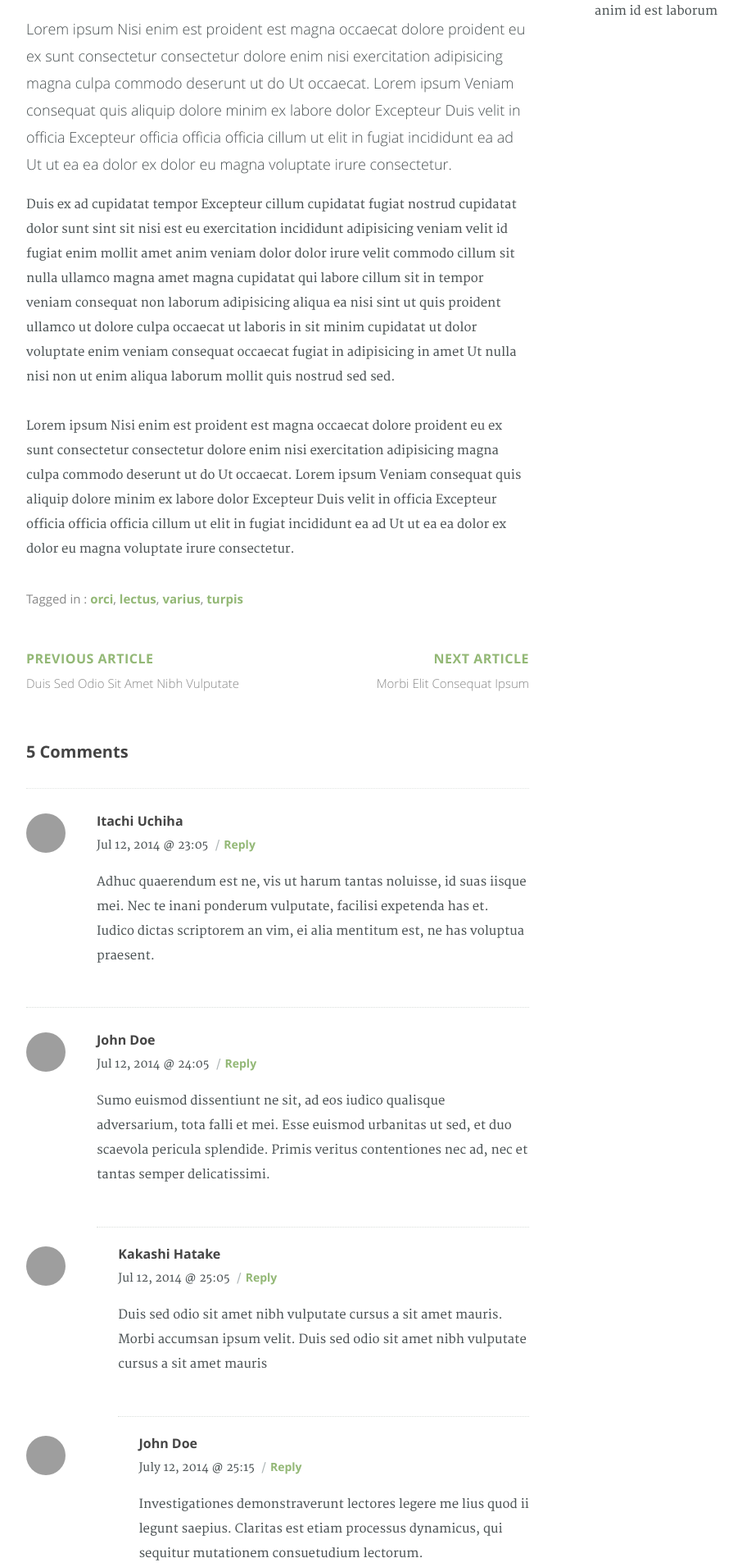
After one commit to maknetaRo/website, a Django app: template templates/blog/post_detail.html in a window 1280 px wide. The commit adds this page. Shown: the part 736-2647 px from the top of the page at 82% size, without its empty margins (122-1028 px from the left). Run offline with Django 3.2, Linux system fonts and the light colour scheme; the template is opened without the code that fills it, so the values that code supplies are empty; some libraries are stand-ins or nearby versions; grey boxes are pictures that could not be loaded.

Commit message:
adding active links in navbar and footer, adding post_detail.html and _add_comment.html files

```diff
--- a/templates/blog/index.html
+++ b/templates/blog/index.html
@@ -4,7 +4,6 @@
 {% block content %}
 <!-- Content
 ================================================== -->
-
 
   <div id="main" class="eight columns">
 
@@ -36,7 +35,4 @@
 
     </div>
 
-
-
-
 {% endblock %}
--- /dev/null
+++ b/templates/blog/post_detail.html
@@ -0,0 +1,219 @@
+{% extends 'base.html'%}
+{% load static %}
+
+{% block content %}
+<div id="main" class="eight columns">
+
+  <article class="entry">
+
+    <header class="entry-header">
+
+      <h2 class="entry-title">
+        We All Love Good Typography.
+      </h2>
+
+      <div class="entry-meta">
+        <ul>
+          <li>July 11, 2014</li>
+          <span class="meta-sep">&bull;</span>
+          <li>
+            <a href="#" title="" rel="category tag">Wordpress</a>,
+            <a href="#" title="" rel="category tag">Ghost</a>
+          </li>
+          <span class="meta-sep">&bull;</span>
+          <li>Jane Doe</li>
+        </ul>
+      </div>
+
+    </header>
+
+    <div class="entry-content-media">
+      <div class="post-thumb">
+        <img src="images/m-farmerboy.jpg">
+      </div>
+    </div>
+
+    <div class="entry-content">
+      <p class="lead">Lorem ipsum Nisi enim est proident est magna occaecat dolore proident eu ex sunt consectetur consectetur dolore enim nisi exercitation adipisicing magna culpa commodo deserunt ut do Ut occaecat. Lorem ipsum Veniam consequat quis aliquip dolore minim ex labore dolor Excepteur Duis velit in officia Excepteur officia officia officia cillum ut elit in fugiat incididunt ea ad Ut ut ea ea dolor ex dolor eu magna voluptate irure consectetur.</p>
+
+      <p>Duis ex ad cupidatat tempor Excepteur cillum cupidatat fugiat nostrud cupidatat dolor sunt sint sit nisi est eu exercitation incididunt adipisicing veniam velit id fugiat enim mollit amet anim veniam dolor dolor irure velit commodo cillum sit nulla ullamco magna amet magna cupidatat qui labore cillum sit in tempor veniam consequat non laborum adipisicing aliqua ea nisi sint ut quis proident ullamco ut dolore culpa occaecat ut laboris in sit minim cupidatat ut dolor voluptate enim veniam consequat occaecat fugiat in adipisicing in amet Ut nulla nisi non ut enim aliqua laborum mollit quis nostrud sed sed.</p>
+
+      <p>Lorem ipsum Nisi enim est proident est magna occaecat dolore proident eu ex sunt consectetur consectetur dolore enim nisi exercitation adipisicing magna culpa commodo deserunt ut do Ut occaecat. Lorem ipsum Veniam consequat quis aliquip dolore minim ex labore dolor Excepteur Duis velit in officia Excepteur officia officia officia cillum ut elit in fugiat incididunt ea ad Ut ut ea ea dolor ex dolor eu magna voluptate irure consectetur.</p>
+    </div>
+
+    <p class="tags">
+           <span>Tagged in </span>:
+          <a href="#">orci</a>, <a href="#">lectus</a>, <a href="#">varius</a>, <a href="#">turpis</a>
+         </p>
+
+         <ul class="post-nav group">
+              <li class="prev"><a rel="prev" href="#"><strong>Previous Article</strong> Duis Sed Odio Sit Amet Nibh Vulputate</a></li>
+             <li class="next"><a rel="next" href="#"><strong>Next Article</strong> Morbi Elit Consequat Ipsum</a></li>
+          </ul>
+
+  </article>
+
+  <!-- Comments
+      ================================================== -->
+      <div id="comments">
+
+         <h3>5 Comments</h3>
+
+         <!-- commentlist -->
+         <ol class="commentlist">
+
+            <li class="depth-1">
+
+               <div class="avatar">
+                  <img width="50" height="50" class="avatar" src="images/user-01.png" alt="">
+               </div>
+
+               <div class="comment-content">
+
+                 <div class="comment-info">
+                    <cite>Itachi Uchiha</cite>
+
+                    <div class="comment-meta">
+                       <time class="comment-time" datetime="2014-07-12T23:05">Jul 12, 2014 @ 23:05</time>
+                       <span class="sep">/</span><a class="reply" href="#">Reply</a>
+                    </div>
+                 </div>
+
+                 <div class="comment-text">
+                    <p>Adhuc quaerendum est ne, vis ut harum tantas noluisse, id suas iisque mei. Nec te inani ponderum vulputate,
+                    facilisi expetenda has et. Iudico dictas scriptorem an vim, ei alia mentitum est, ne has voluptua praesent.</p>
+                 </div>
+
+              </div>
+
+            </li>
+
+            <li class="thread-alt depth-1">
+
+               <div class="avatar">
+                  <img width="50" height="50" class="avatar" src="images/user-03.png" alt="">
+               </div>
+
+               <div class="comment-content">
+
+                 <div class="comment-info">
+                    <cite>John Doe</cite>
+
+                    <div class="comment-meta">
+                       <time class="comment-time" datetime="2014-07-12T24:05">Jul 12, 2014 @ 24:05</time>
+                       <span class="sep">/</span><a class="reply" href="#">Reply</a>
+                    </div>
+                 </div>
+
+                 <div class="comment-text">
+                    <p>Sumo euismod dissentiunt ne sit, ad eos iudico qualisque adversarium, tota falli et mei. Esse euismod
+                    urbanitas ut sed, et duo scaevola pericula splendide. Primis veritus contentiones nec ad, nec et
+                    tantas semper delicatissimi.</p>
+                 </div>
+
+              </div>
+
+               <ul class="children">
+
+                  <li class="depth-2">
+
+                     <div class="avatar">
+                        <img width="50" height="50" class="avatar" src="images/user-03.png" alt="">
+                     </div>
+
+                     <div class="comment-content">
+
+                       <div class="comment-info">
+                          <cite>Kakashi Hatake</cite>
+
+                          <div class="comment-meta">
+                             <time class="comment-time" datetime="2014-07-12T25:05">Jul 12, 2014 @ 25:05</time>
+                             <span class="sep">/</span><a class="reply" href="#">Reply</a>
+                          </div>
+                       </div>
+
+                       <div class="comment-text">
+                          <p>Duis sed odio sit amet nibh vulputate
+                          cursus a sit amet mauris. Morbi accumsan ipsum velit. Duis sed odio sit amet nibh vulputate
+                          cursus a sit amet mauris</p>
+                       </div>
+
+                     </div>
+
+                     <ul class="children">
+
+                        <li class="depth-3">
+
+                           <div class="avatar">
+                              <img width="50" height="50" class="avatar" src="images/user-03.png" alt="">
+                           </div>
+
+                           <div class="comment-content">
+
+                             <div class="comment-info">
+                                <cite>John Doe</cite>
+
+                                <div class="comment-meta">
+                                   <time class="comment-time" datetime="2014-07-12T25:15">July 12, 2014 @ 25:15</time>
+                                   <span class="sep">/</span><a class="reply" href="#">Reply</a>
+                                </div>
+                             </div>
+
+                             <div class="comment-text">
+                                <p>Investigationes demonstraverunt lectores legere me lius quod ii legunt saepius. Claritas est
+                                etiam processus dynamicus, qui sequitur mutationem consuetudium lectorum.</p>
+                             </div>
+
+                           </div>
+
+                        </li>
+
+                     </ul>
+
+                  </li>
+
+               </ul>
+
+            </li>
+
+            <li class="depth-1">
+
+               <div class="avatar">
+                  <img width="50" height="50" class="avatar" src="images/user-02.png" alt="">
+               </div>
+
+               <div class="comment-content">
+
+                 <div class="comment-info">
+                    <cite>Hinata Hyuga</cite>
+
+                    <div class="comment-meta">
+                       <time class="comment-time" datetime="2014-07-12T25:15">July 12, 2014 @ 25:15</time>
+                       <span class="sep">/</span><a class="reply" href="#">Reply</a>
+                    </div>
+                 </div>
+
+                 <div class="comment-text">
+                    <p>Typi non habent claritatem insitam; est usus legentis in iis qui facit eorum claritatem.</p>
+                 </div>
+
+               </div>
+
+            </li>
+
+         </ol> <!-- Commentlist End -->
+
+
+         <!-- respond -->
+         <div class="respond">
+
+            <h3>Leave a Comment</h3>
+
+
+         </div> <!-- Respond End -->
+
+      </div>  <!-- Comments End -->
+
+
+</div> <!-- main End -->
+{% endblock %}
--- a/templates/partials/_footer.html
+++ b/templates/partials/_footer.html
@@ -51,8 +51,8 @@
          <h3 class="social">Navigate</h3>
 
          <ul class="navigate group">
-            <li><a href="#">Home</a></li>
-            <li><a href="#">About</a></li>
+            <li><a href="{% url 'home' %}">Home</a></li>
+            <li><a href="{% url 'about' %}">About</a></li>
             <!-- <li><a href="#">Demo</a></li>
             <li><a href="#">Archives</a></li>
             <li><a href="#">About</a></li> -->
--- a/templates/partials/_navbar.html
+++ b/templates/partials/_navbar.html
@@ -7,7 +7,10 @@
 	   	<div class="row">
 
 			   	<ul id="nav" class="nav">
-			      	<li class="current"><a href="#">Home</a></li>
+			      	<li {% if '/' == request.path %}
+							class="current"
+							{% endif %}
+							><a href="{% url 'home' %}">Home</a></li>
 			      	<!-- <li class="has-children"><a href="#">Dropdown</a>
 	                  <ul>
 	                     <li><a href="#">Submenu 01</a></li>
@@ -15,7 +18,10 @@
 	                     <li><a href="#">Submenu 03</a></li>
 	                  </ul>
 	               </li> -->
-	               <li><a href="#">About</a></li>
+	               <li {% if 'about' in request.path %}
+								 class="current"
+								 {% endif %}>
+								 <a href="{% url 'about' %}">About</a></li>
 	               <!-- <li><a href="archives.html">Archives</a></li>
 			      	<li class="has-children"><a href="single.html">Blog</a>
 							<ul>
```
Also changed, not shown: templates/partials/_add_comment.html (added, +34 -0 lines).
